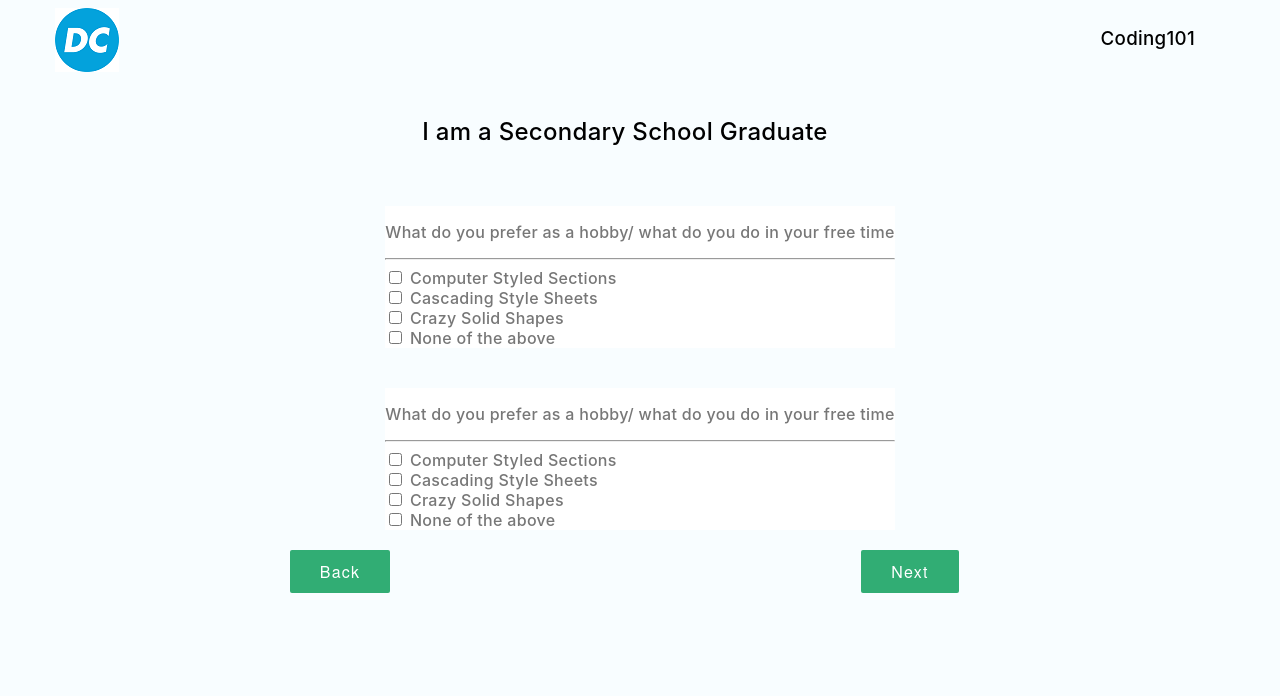
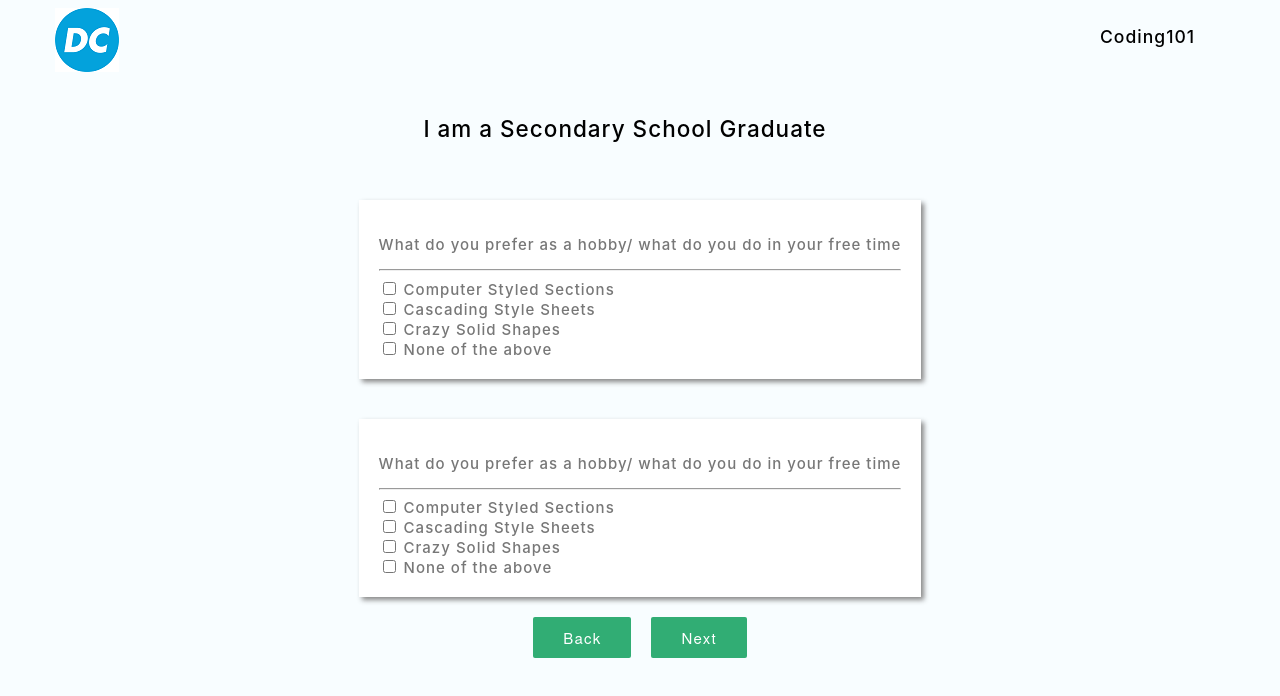
Before and after one commit to devcenter-square/coding101, a website: page frontend/question.html in a window 1280 px wide. Drawn offline with Linux system fonts and the light colour scheme.

Commit message:
css update

```diff
--- a/frontend/assets/css/style.css
+++ b/frontend/assets/css/style.css
@@ -17,10 +17,13 @@ body {
     background-color: #f8fdff;
     letter-spacing: 0.3px;
     font-family: "Raleway", "HelveticaNeue", "Helvetica Neue", "Helvetica", "Arial", "sans-serif";
+    font-size: 15px;
+    letter-spacing: 1px;
+    border-radius: 10px;
     /*  text-align: center;
     padding: 15px;
     padding-top: 80px;
-    border-radius: 10px; */
+     */
 }
 
 @media (min-width:768px) {
@@ -119,7 +122,7 @@ body {
 #inner,
 #inner-blue {
     display: table;
-    width: 5%;
+    /* width: 5%; */
     margin: 0 auto;
     /*
     background-color: #4CAF50;
@@ -172,6 +175,11 @@ div .background {
     font-size: 15px;
     letter-spacing: 1px;
     color: #ffffff;
+    padding-top: 50px;
+}
+
+div.dark-res p {
+    padding-top: 10px;
 }
 
 .blue {
@@ -194,6 +202,8 @@ div .background {
 #grad-awt-cat,
 #empl-cat {
     margin: 10px;
+    margin-right: 20px;
+    margin-left: 20px;
 }
 
 #inner a:link,
@@ -208,6 +218,8 @@ div .background {
     padding: 10px 30px;
     border-radius: 2px;
     letter-spacing: 1.2px;
+    margin-left: 10px;
+    margin-right: 10px;
 }
 
 #inner a:hover,
@@ -259,11 +271,14 @@ label {
     height: 100%;
     background-color: #ccc;
     border-radius: 3px;
+    box-shadow: 10px 10px 5px #888888;
 }
 
 .questions-bx,
 .result-bx {
     background-color: white;
+    box-shadow: 3px 3px 5px #888888;
+    padding: 20px;
 }
 
 .qst-cont,
--- a/frontend/question.html
+++ b/frontend/question.html
@@ -85,7 +85,7 @@
             </div>
         </div>
 
-        <div class="row">
+        <!-- <div class="row">
             <div class="col-6" id="outer">
                 <div id="inner"><a href="#">Back</a></div>
             </div>
@@ -93,8 +93,11 @@
                 <div id="inner"><a href="#">Next</a></div>
             </div>
 
-        </div>
-
+        </div> -->
+        <p id="inner" align="center">
+            <a href="#">Back</a>
+            <a href="#">Next</a>
+        </p>
 
     </div>
 </body>
```
